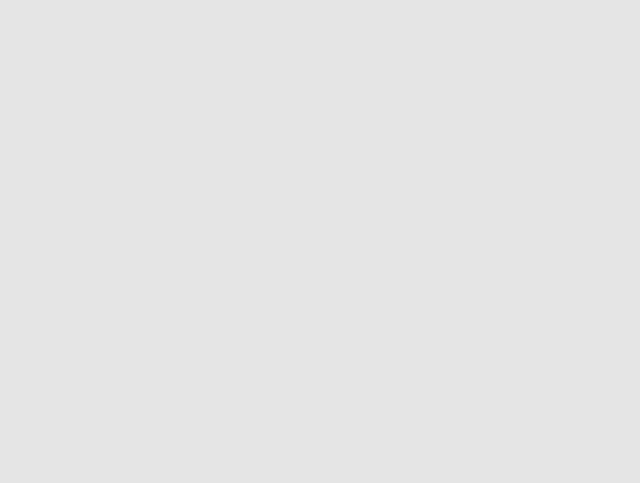
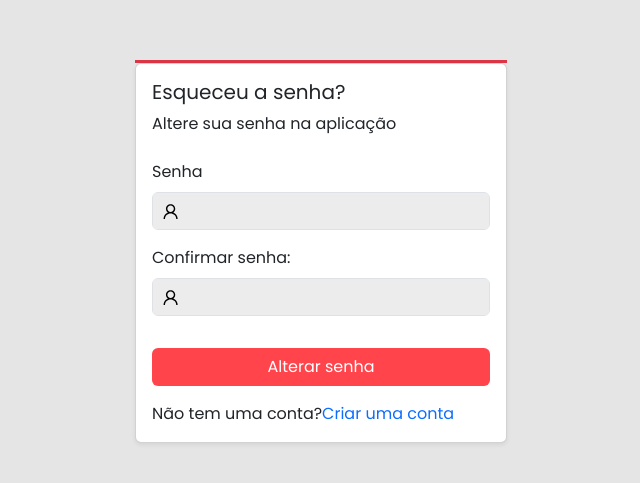
Before and after one commit to juannobert/tcc-front-end, a React (Create React App) app: page /reset-password/1 in a window 1280 px wide. Before the commit this address had no page. Shown: the part 149-632 px from the top of the page, without its empty margins (319-959 px from the left). Built offline with nearby package versions, Linux system fonts and the light colour scheme.

Commit message:
Tela de reset de senha adcionada

```diff
--- a/src/App.js
+++ b/src/App.js
@@ -3,6 +3,7 @@ import Home from './Components/Home';
 import Auth from './Components/auth/Auth';
 import 'bootstrap/dist/css/bootstrap.min.css';
 import './App.css';
+import ResetPassword from './Components/forgot-password/ResetPassword';
 
 function App() {
   return (
@@ -10,6 +11,7 @@ function App() {
       <Routes>
         <Route path="/" element={<Home />} />
         <Route path="/auth/*" element={<Auth />} />
+        <Route path="reset-password/:id" element={<ResetPassword />} />
       </Routes>
     </BrowserRouter>
   );
--- /dev/null
+++ b/src/Components/forgot-password/ResetPassword.jsx
@@ -0,0 +1,63 @@
+import React from 'react';
+import { Link, useParams } from 'react-router-dom';
+import Button from '../Forms/Button';
+import { AiOutlineUser } from 'react-icons/ai';
+import Input from '../Forms/Input';
+
+function ResetPassword() {
+  // const params = useParams();
+  return (
+    <div class="container d-flex flex-column">
+      <div
+        class="row align-items-center justify-content-center
+        min-vh-100 g-0"
+      >
+        <div class="col-12 col-md-8 col-lg-4 border-top border-3 border-danger">
+          <div class="card shadow-sm">
+            <div class="card-body">
+              <div class="mb-4">
+                <h5>Esqueceu a senha?</h5>
+                <p class="mb-2">Altere sua senha na aplicação</p>
+              </div>
+              <form>
+                <div class="mb-3">
+                  <label for="email" class="form-label">
+                    Senha
+                  </label>
+                  <Input
+                    type="password"
+                    id="senha1"
+                    class="form-control"
+                    name="email"
+                  >
+                    <AiOutlineUser />
+                  </Input>
+                  <label for="email" class="form-label">
+                    Confirmar senha:
+                  </label>
+                  <Input
+                    type="password"
+                    id="senha2"
+                    class="form-control"
+                    name="email"
+                  >
+                    <AiOutlineUser />
+                  </Input>
+                </div>
+                <div class="mb-3 d-grid">
+                  <Button>Alterar senha</Button>
+                </div>
+                <span>
+                  Não tem uma conta?
+                  <Link to="/auth/register">Criar uma conta </Link>
+                </span>
+              </form>
+            </div>
+          </div>
+        </div>
+      </div>
+    </div>
+  );
+}
+
+export default ResetPassword;
```
